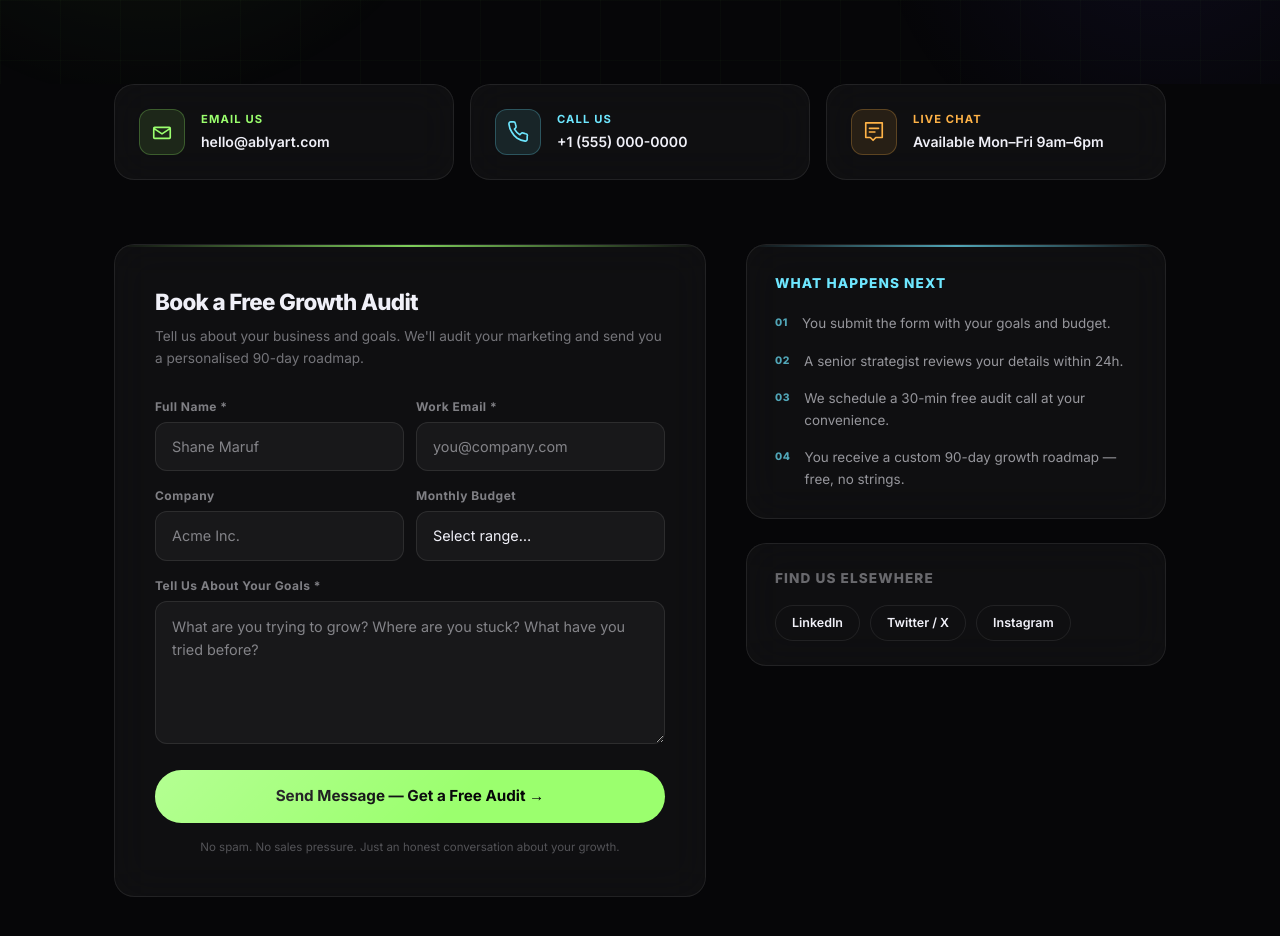
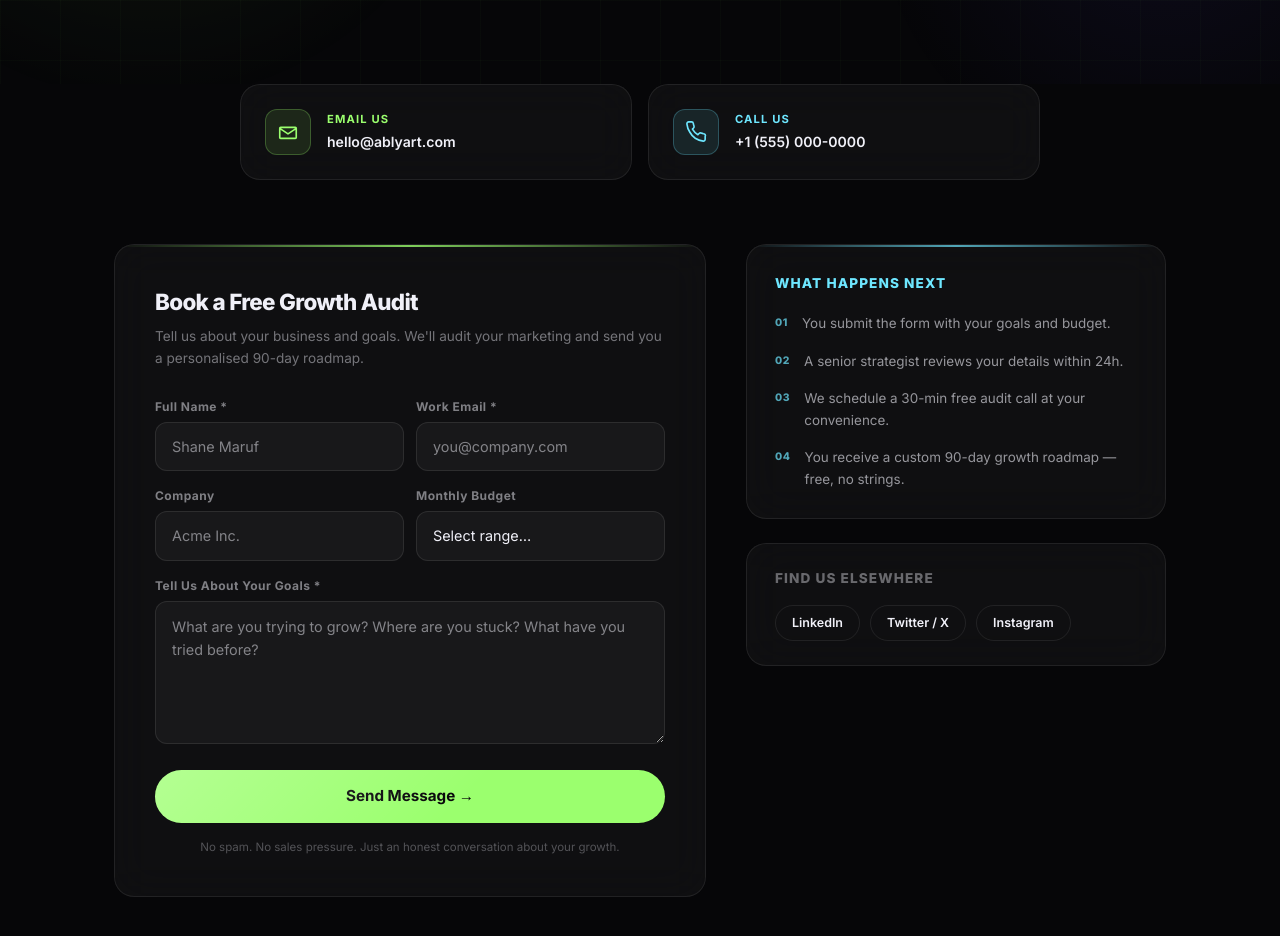
Before and after one commit to einfoengine/ablyart, a Next.js app: page /contact in a window 1280 px wide. Shown: the part 480-1416 px from the top of the page. Built offline with nearby package versions, Linux system fonts and the light colour scheme.

Commit message:
contact page changed

```diff
--- a/src/components/ContactPageClient.tsx
+++ b/src/components/ContactPageClient.tsx
@@ -47,19 +47,6 @@ const contactMethods = [
     href: "tel:+15550000000",
     accent: "#6ee7ff",
     rgb: "110,231,255",
-  },
-  {
-    icon: (
-      <svg width="22" height="22" viewBox="0 0 24 24" fill="none">
-        <path d="M21 2H3v16h5l3 3 3-3h7V2z" stroke="#ffb347" strokeWidth="1.8" strokeLinecap="round" strokeLinejoin="round" />
-        <path d="M7 8h10M7 12h6" stroke="#ffb347" strokeWidth="1.8" strokeLinecap="round" />
-      </svg>
-    ),
-    label: "Live Chat",
-    value: "Available Mon–Fri 9am–6pm",
-    href: "#chat",
-    accent: "#ffb347",
-    rgb: "255,179,71",
   },
 ];
 
@@ -342,7 +329,7 @@ function ContactForm() {
           marginTop: "4px",
         }}
       >
-        Send Message — Get a Free Audit →
+        Send Message →
       </button>
 
       <p style={{ fontSize: "0.72rem", color: "rgba(240,240,248,0.3)", textAlign: "center" }}>
@@ -425,7 +412,7 @@ export default function ContactPageClient() {
 
       {/* ── Contact Methods ── */}
       <section style={{ maxWidth: "1100px", margin: "0 auto", padding: "0 24px 64px" }}>
-        <div style={{ display: "grid", gridTemplateColumns: "repeat(3, 1fr)", gap: "16px" }}>
+        <div className="contact-methods" style={{ display: "grid", gridTemplateColumns: "repeat(2, 1fr)", gap: "16px", maxWidth: "800px", margin: "0 auto" }}>
           {contactMethods.map((m, i) => (
             <FadeUp key={m.label} delay={i * 0.1}>
               <a
```
